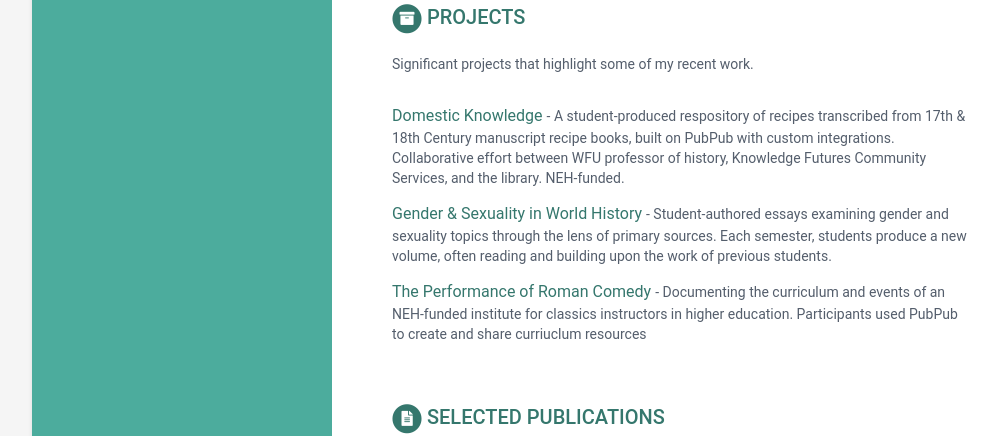
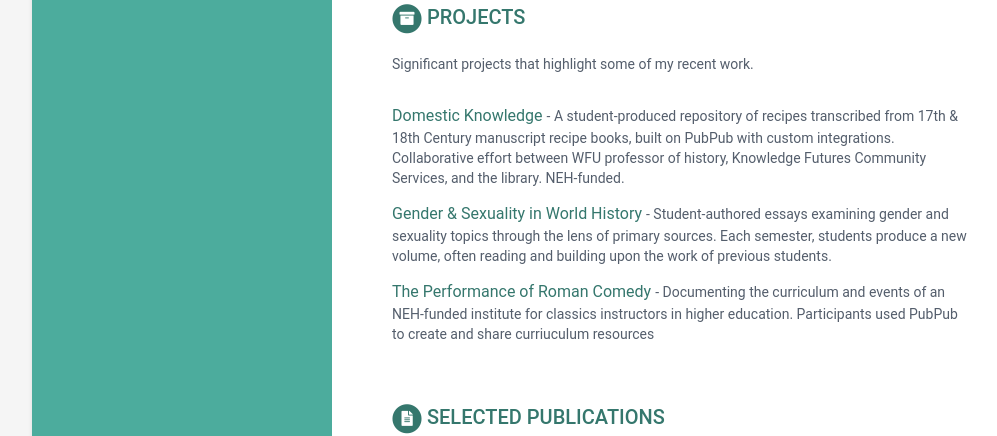
Before and after one commit to kyledenlinger/kyledenlinger.github.io, a Jekyll site: the page built from index.html, in a window 1280 px wide and 900 px high, scrolled down 1636 px. Shown: the part 152-588 px from the top of the window, without its empty margins (108-1105 px from the left). Built offline with Jekyll 4.4.1, drawn with Linux system fonts in a browser that asks for light colours.

Commit message:
Update data.yml

```diff
--- a/_data/data.yml
+++ b/_data/data.yml
@@ -140,7 +140,7 @@ projects:
     assignments:
       - title: Domestic Knowledge
         link: "https://domesticknowledge.pubpub.org/"
-        tagline: "A student-produced respository of recipes transcribed from 17th & 18th Century manuscript recipe books, built on PubPub with custom integrations. Collaborative effort between WFU professor of history, Knowledge Futures Community Services, and the library. NEH-funded."
+        tagline: "A student-produced repository of recipes transcribed from 17th & 18th Century manuscript recipe books, built on PubPub with custom integrations. Collaborative effort between WFU professor of history, Knowledge Futures Community Services, and the library. NEH-funded."
 
       - title: Gender & Sexuality in World History
         link: "https://genderhistory.pubpub.org/"
@@ -148,7 +148,7 @@ projects:
 
       - title: The Performance of Roman Comedy
         link: "https://romancomedy.pubpub.org/"
-        tagline: "Documenting the curriculum and events of an NEH-funded institute for classics instructors in higher education. Participants used PubPub to create and share curriuclum resources"
+        tagline: "Documenting the curriculum and events of an NEH-funded institute for classics instructors in higher education. Participants used PubPub to create and share curriuculum resources"
 
 publications:
     title: Selected Publications
```
